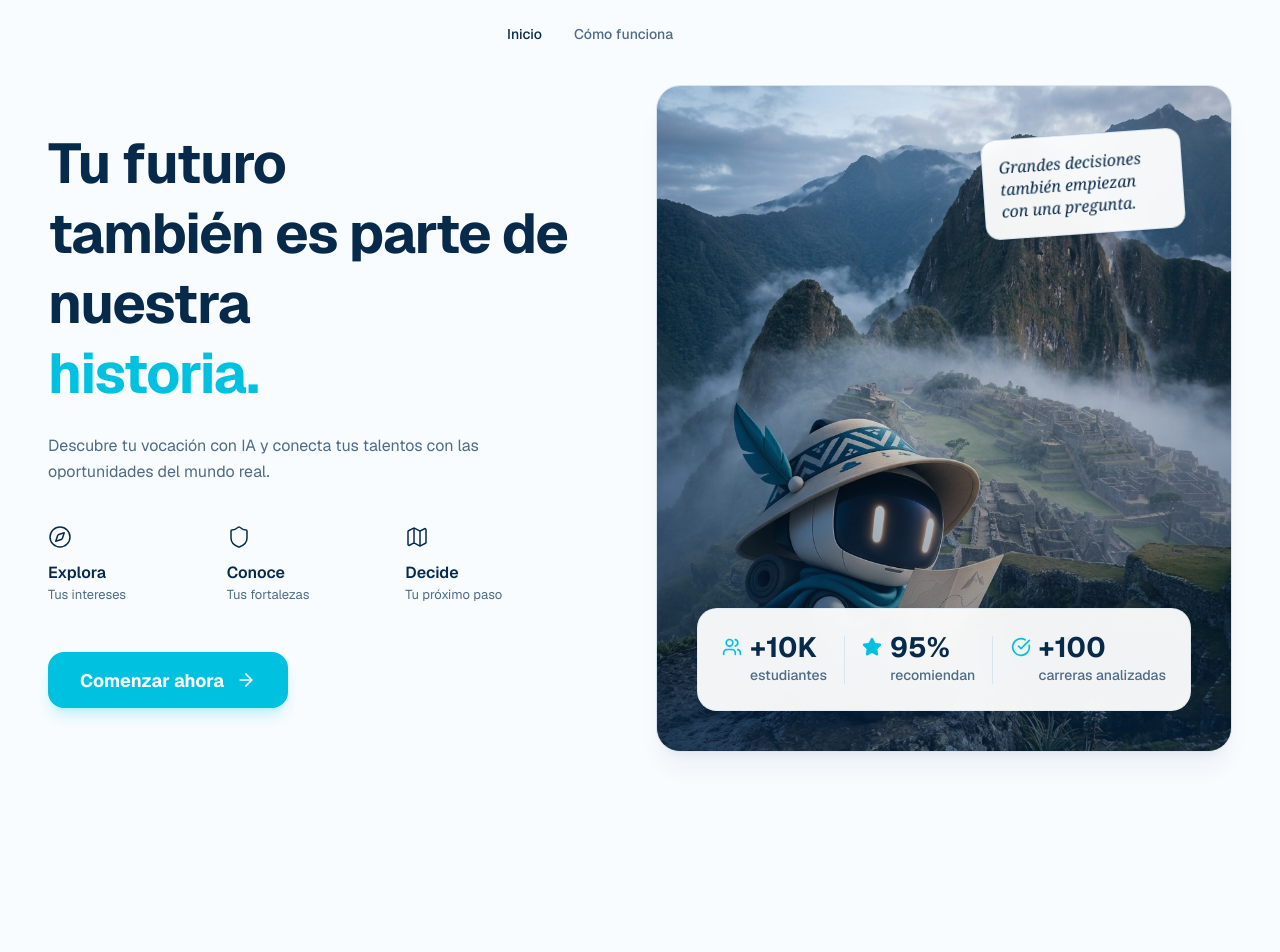
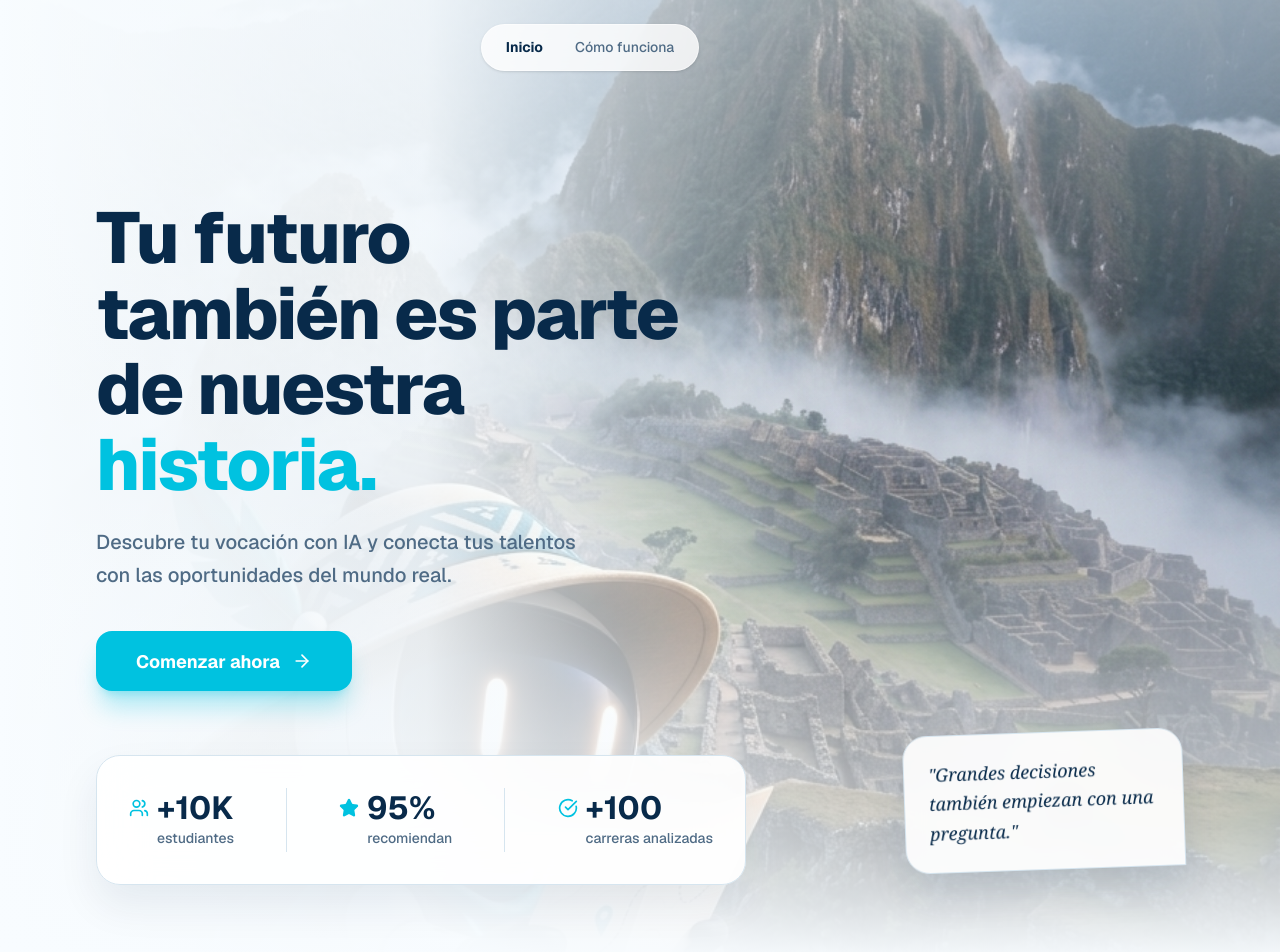
Before and after one commit to carrioneilnacr-art/Orientador-Vocacional-IA, a Next.js app: page / in a window 1280 px wide. Shown: the top 952 px of the page. Before the commit the page ends 800 px from the top, so only its background shows below. Built offline with nearby package versions, Linux system fonts and the light colour scheme.

Commit message:
feat(ui): redesign home page and remove dark themes from timeline

```diff
--- a/src/app/como-funciona/page.tsx
+++ b/src/app/como-funciona/page.tsx
@@ -55,10 +55,10 @@ export default function ComoFunciona() {
 
             <div className="bg-white rounded-[24px] p-8 shadow-[0_4px_20px_rgb(0,0,0,0.03)] border border-[#D6E5EF] relative overflow-hidden group hover:border-[#00C2E0] transition-all duration-300">
               <div className="absolute top-0 right-0 w-32 h-32 bg-gradient-to-bl from-[#EAF6FF] to-transparent rounded-bl-full -z-10 opacity-50 group-hover:opacity-100 transition-opacity" />
-              <div className="text-[#00C2E0] font-black text-[56px] leading-none mb-4">#1</div>
-              <h3 className="text-[18px] font-bold text-[#082A4A] mb-3">Soluciones Obsoletas</h3>
+              <div className="text-[#00C2E0] font-black text-[56px] leading-none mb-4">S/15k</div>
+              <h3 className="text-[18px] font-bold text-[#082A4A] mb-3">Inversión Perdida</h3>
               <p className="text-[#4F6B85] text-[14px] leading-relaxed">
-                Los tests vocacionales tradicionales te encasillan en áreas rígidas. Hoy, las carreras son multidisciplinarias y los jóvenes exigen datos precisos e inmediatos.
+                Cambiar de carrera implica una pérdida promedio de S/ 15,000 y al menos 1 año de tiempo. Nuestra tecnología minimiza este riesgo drásticamente.
               </p>
             </div>
           </div>
@@ -96,17 +96,16 @@ export default function ComoFunciona() {
               {/* Step 2 */}
               <div className="flex flex-col md:flex-row-reverse items-center gap-6 md:gap-0 mt-0 md:-mt-12">
                 <div className="w-full md:w-1/2 md:pl-16 flex flex-col items-center md:items-start text-left">
-                  <div className="bg-[#082A4A] p-8 rounded-[24px] shadow-sm border border-[#082A4A] hover:shadow-lg transition-shadow relative overflow-hidden w-full">
-                    <div className="absolute top-0 right-0 w-40 h-40 bg-white/5 rounded-bl-full -z-10" />
-                    <div className="inline-flex w-12 h-12 bg-[#00C2E0]/20 text-[#00C2E0] rounded-[12px] items-center justify-center font-bold text-xl mb-6">2</div>
-                    <h3 className="text-[22px] font-bold text-white mb-3">Algoritmo de Matching</h3>
-                    <p className="text-[#D6E5EF] text-[15px] leading-relaxed">
+                  <div className="bg-white p-8 rounded-[24px] shadow-sm border border-[#D6E5EF] hover:shadow-md transition-shadow w-full">
+                    <div className="inline-flex w-12 h-12 bg-[#EAF6FF] text-[#00C2E0] rounded-[12px] items-center justify-center font-bold text-xl mb-6">2</div>
+                    <h3 className="text-[22px] font-bold text-[#082A4A] mb-3">Algoritmo de Matching</h3>
+                    <p className="text-[#4F6B85] text-[15px] leading-relaxed">
                       El sistema calcula la afinidad cruzando el puntaje del alumno contra nuestra base de datos relacional. Se aplican reglas y pesos específicos por dimensión para empatar con perfiles de egreso universitarios reales.
                     </p>
                   </div>
                 </div>
-                <div className="hidden md:flex absolute left-1/2 -translate-x-1/2 w-[48px] h-[48px] bg-[#082A4A] rounded-full border-[6px] border-[#F8FCFF] shadow-sm items-center justify-center z-20 md:mt-12">
-                  <Brain className="text-[#00C2E0] h-5 w-5" />
+                <div className="hidden md:flex absolute left-1/2 -translate-x-1/2 w-[48px] h-[48px] bg-[#00C2E0] rounded-full border-[6px] border-[#F8FCFF] shadow-sm items-center justify-center z-20 md:mt-12">
+                  <Brain className="text-white h-5 w-5" />
                 </div>
                 <div className="hidden md:block md:w-1/2 md:pr-16" />
               </div>
--- a/src/app/page.tsx
+++ b/src/app/page.tsx
@@ -4,129 +4,97 @@ import { ArrowRight, Compass, Shield, Map, Star, Users, CheckCircle } from "luci
 
 export default function Home() {
   return (
-    <div className="flex flex-col min-h-screen bg-transparent font-sans selection:bg-[#00C2E0] selection:text-white transition-colors duration-500">
-      {/* Header */}
-      <header className="px-6 md:px-12 py-6 flex items-center justify-between w-full max-w-[1400px] mx-auto z-10 relative">
-        <div className="flex items-center gap-3">
-          {/* Espacio en blanco limpio sin nombre CHASKI ni logotipo */}
-        </div>
+    <div className="flex flex-col min-h-screen bg-[#F8FCFF] font-sans selection:bg-[#00C2E0] selection:text-white transition-colors duration-500">
+      {/* Header flotante transparente */}
+      <header className="absolute top-0 left-0 right-0 z-50 px-6 md:px-12 py-6 flex items-center justify-between w-full max-w-[1400px] mx-auto">
+        <div className="flex items-center gap-3"></div>
 
         {/* Desktop Navigation */}
-        <nav className="hidden md:flex items-center gap-8">
-          <Link href="/" className="text-[14px] font-medium text-[#082A4A] hover:text-[#00C2E0] transition-colors">Inicio</Link>
+        <nav className="hidden md:flex items-center gap-8 bg-white/80 backdrop-blur-md px-6 py-3 rounded-full border border-white/50 shadow-sm">
+          <Link href="/" className="text-[14px] font-bold text-[#082A4A] hover:text-[#00C2E0] transition-colors">Inicio</Link>
           <Link href="/como-funciona" className="text-[14px] font-medium text-[#4F6B85] hover:text-[#082A4A] transition-colors">Cómo funciona</Link>
         </nav>
 
-        {/* Placeholder to keep flex-between balanced if needed */}
         <div className="hidden md:block w-[100px]"></div>
       </header>
 
-      {/* Hero Section */}
-      <main className="flex-1 w-full max-w-[1400px] mx-auto grid lg:grid-cols-2 gap-8 px-6 md:px-12 pb-12 pt-4">
-        {/* Left Column (Text Content) */}
-        <div className="flex flex-col justify-center py-8 lg:pr-8">
-          <h1 className="text-[48px] md:text-[56px] font-bold tracking-tight text-[#082A4A] mb-6 leading-tight">
+      {/* Hero Section Full Screen */}
+      <main className="relative flex-1 w-full min-h-screen flex flex-col justify-center px-6 md:px-12 lg:px-24 pt-20">
+
+        {/* Background Image full cover */}
+        <div className="absolute inset-0 z-0">
+          <Image
+            src="/assets/robot_bg.jpg"
+            alt="Robot explorador"
+            fill
+            className="object-cover object-[70%_center] md:object-center"
+            priority
+          />
+          {/* Gradients para desvanecido y legibilidad */}
+          <div className="absolute inset-0 bg-gradient-to-r from-[#F8FCFF] via-[#F8FCFF]/90 to-transparent md:w-3/4 lg:w-2/3 z-10" />
+          <div className="absolute inset-0 bg-gradient-to-b from-[#F8FCFF]/50 via-transparent to-[#F8FCFF] z-10" />
+        </div>
+
+        {/* Content Overlay */}
+        <div className="relative z-20 max-w-[650px] py-12 md:py-20 mt-10">
+          <h1 className="text-[48px] md:text-[64px] lg:text-[72px] font-extrabold tracking-tight text-[#082A4A] mb-6 leading-[1.05]">
             Tu futuro<br />
             también es parte de nuestra<br />
             <span className="text-[#00C2E0]">historia.</span>
           </h1>
 
-          <p className="text-[16px] text-[#4F6B85] mb-10 max-w-lg font-normal leading-relaxed">
+          <p className="text-[16px] md:text-[20px] text-[#4F6B85] mb-10 max-w-lg font-medium leading-relaxed">
             Descubre tu vocación con IA y conecta tus talentos con las oportunidades del mundo real.
           </p>
 
-          <div className="grid grid-cols-1 sm:grid-cols-3 gap-6 mb-12 max-w-lg">
-            <div className="flex flex-col items-start gap-3">
-              <div className="text-[#082A4A]">
-                <Compass className="h-6 w-6" strokeWidth={1.5} />
-              </div>
-              <div>
-                <h3 className="font-semibold text-[#082A4A] text-[16px]">Explora</h3>
-                <p className="text-[13px] text-[#4F6B85] font-normal">Tus intereses</p>
-              </div>
-            </div>
-            <div className="flex flex-col items-start gap-3">
-              <div className="text-[#082A4A]">
-                <Shield className="h-6 w-6" strokeWidth={1.5} />
-              </div>
-              <div>
-                <h3 className="font-semibold text-[#082A4A] text-[16px]">Conoce</h3>
-                <p className="text-[13px] text-[#4F6B85] font-normal">Tus fortalezas</p>
-              </div>
-            </div>
-            <div className="flex flex-col items-start gap-3">
-              <div className="text-[#082A4A]">
-                <Map className="h-6 w-6" strokeWidth={1.5} />
-              </div>
-              <div>
-                <h3 className="font-semibold text-[#082A4A] text-[16px]">Decide</h3>
-                <p className="text-[13px] text-[#4F6B85] font-normal">Tu próximo paso</p>
-              </div>
-            </div>
-          </div>
-
-          <div className="flex items-center">
+          <div className="flex flex-col sm:flex-row items-start sm:items-center gap-6 mb-16">
             <Link
               href="/cuestionario"
-              className="inline-flex h-[56px] items-center justify-center rounded-[16px] bg-[#00C2E0] hover:bg-[#0EA5C6] px-8 text-[18px] font-bold text-white shadow-lg shadow-[#00C2E0]/20 transition-all duration-300 hover:-translate-y-1"
+              className="inline-flex h-[60px] items-center justify-center rounded-[16px] bg-[#00C2E0] hover:bg-[#0EA5C6] px-10 text-[18px] font-bold text-white shadow-xl shadow-[#00C2E0]/30 transition-all duration-300 hover:-translate-y-1"
             >
               Comenzar ahora
               <ArrowRight className="ml-3 h-5 w-5" />
             </Link>
           </div>
+
+          {/* Stats Bar integrado */}
+          <div className="w-full max-w-[700px] bg-white/90 backdrop-blur-xl rounded-[24px] p-6 sm:p-8 flex flex-col sm:flex-row justify-between items-center shadow-[0_20px_40px_rgb(8,42,74,0.08)] border border-[#D6E5EF] gap-6 sm:gap-0">
+            <div className="flex flex-col items-center sm:items-start w-full sm:w-auto">
+              <div className="flex items-center gap-2 mb-1">
+                <Users className="h-5 w-5 text-[#00C2E0]" />
+                <div className="font-bold text-[28px] md:text-[32px] text-[#082A4A] leading-none">+10K</div>
+              </div>
+              <div className="text-[#4F6B85] text-[14px] font-medium sm:ml-7">estudiantes</div>
+            </div>
+
+            <div className="hidden sm:block w-px h-16 bg-[#D6E5EF]"></div>
+
+            <div className="flex flex-col items-center sm:items-start w-full sm:w-auto">
+              <div className="flex items-center gap-2 mb-1">
+                <Star className="h-5 w-5 text-[#00C2E0] fill-[#00C2E0]" />
+                <div className="font-bold text-[28px] md:text-[32px] text-[#082A4A] leading-none">95%</div>
+              </div>
+              <div className="text-[#4F6B85] text-[14px] font-medium sm:ml-7">recomiendan</div>
+            </div>
+
+            <div className="hidden sm:block w-px h-16 bg-[#D6E5EF]"></div>
+
+            <div className="flex flex-col items-center sm:items-start w-full sm:w-auto">
+              <div className="flex items-center gap-2 mb-1">
+                <CheckCircle className="h-5 w-5 text-[#00C2E0]" />
+                <div className="font-bold text-[28px] md:text-[32px] text-[#082A4A] leading-none">+100</div>
+              </div>
+              <div className="text-[#4F6B85] text-[14px] font-medium sm:ml-7">carreras analizadas</div>
+            </div>
+          </div>
         </div>
 
-        {/* Right Column (Image/Visuals) */}
-        <div className="relative min-h-[500px] lg:min-h-[600px] rounded-[24px] overflow-hidden flex flex-col justify-end p-6 md:p-10 border border-[#D6E5EF] bg-white shadow-xl shadow-[#082A4A]/5">
-          {/* Background Image */}
-          <div className="absolute inset-0 z-0">
-             <Image
-                src="/assets/robot_bg.jpg"
-                alt="Robot explorador en montañas"
-                fill
-                className="object-cover"
-                priority
-             />
-             {/* Gradient Overlay for better text legibility */}
-             <div className="absolute inset-0 bg-gradient-to-t from-[#082A4A]/60 via-[#082A4A]/20 to-transparent"></div>
-          </div>
-
-          {/* Floating Handwritten Text */}
-          <div className="absolute top-12 right-12 z-10 rotate-[-4deg] max-w-[200px] hover:rotate-0 transition-transform duration-300">
-             <p className="text-[16px] font-serif italic text-[#082A4A] leading-snug bg-white/95 backdrop-blur-md p-4 rounded-[14px] shadow-lg shadow-[#082A4A]/10 border border-[#D6E5EF]">
-               Grandes decisiones también empiezan con una pregunta.
+        {/* Floating Note */}
+        <div className="hidden lg:block absolute bottom-24 right-24 z-20 max-w-[280px]">
+          <div className="bg-white/90 backdrop-blur-md p-6 rounded-[24px] rounded-br-none shadow-[0_20px_40px_rgb(8,42,74,0.12)] border border-[#D6E5EF] rotate-[-2deg] hover:rotate-0 transition-transform duration-300">
+             <p className="text-[18px] font-serif italic text-[#082A4A] leading-relaxed">
+               "Grandes decisiones también empiezan con una pregunta."
              </p>
-          </div>
-
-          {/* Stats Bar */}
-          <div className="relative z-10 w-full bg-white/95 backdrop-blur-xl rounded-[20px] p-6 flex flex-col sm:flex-row justify-between items-center shadow-xl shadow-[#082A4A]/10 border border-[#D6E5EF]/50 gap-4 sm:gap-0">
-            <div className="flex flex-col items-center sm:items-start">
-              <div className="flex items-center gap-2 mb-1">
-                <Users className="h-5 w-5 text-[#00C2E0]" />
-                <div className="font-bold text-[28px] text-[#082A4A] leading-none">+10K</div>
-              </div>
-              <div className="text-[#4F6B85] text-[14px] font-medium ml-7">estudiantes</div>
-            </div>
-
-            <div className="hidden sm:block w-px h-12 bg-[#D6E5EF]"></div>
-
-            <div className="flex flex-col items-center sm:items-start">
-              <div className="flex items-center gap-2 mb-1">
-                <Star className="h-5 w-5 text-[#00C2E0] fill-[#00C2E0]" />
-                <div className="font-bold text-[28px] text-[#082A4A] leading-none">95%</div>
-              </div>
-              <div className="text-[#4F6B85] text-[14px] font-medium ml-7">recomiendan</div>
-            </div>
-
-            <div className="hidden sm:block w-px h-12 bg-[#D6E5EF]"></div>
-
-            <div className="flex flex-col items-center sm:items-start">
-              <div className="flex items-center gap-2 mb-1">
-                <CheckCircle className="h-5 w-5 text-[#00C2E0]" />
-                <div className="font-bold text-[28px] text-[#082A4A] leading-none">+100</div>
-              </div>
-              <div className="text-[#4F6B85] text-[14px] font-medium ml-7">carreras analizadas</div>
-            </div>
           </div>
         </div>
       </main>
```
